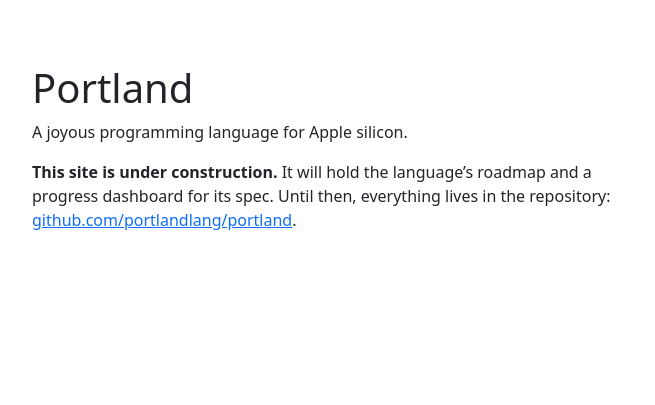
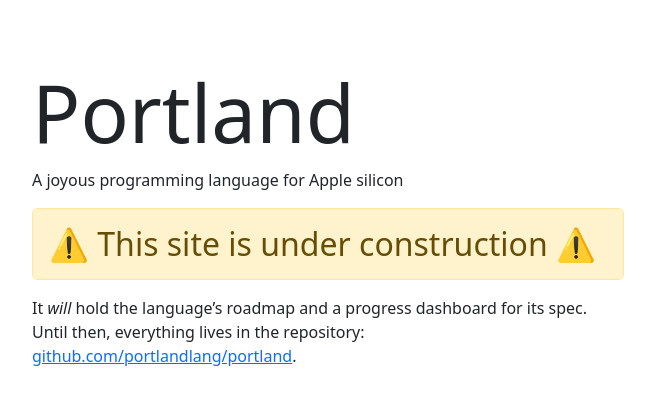
Before and after one commit to portlandlang/portlandlang.com, a Jekyll site: the page built from index.md, in a window 1280 px wide. Shown: the top 405 px of the page, without its empty margins (312-967 px from the left). Built offline with Jekyll 4.4.1, drawn with Linux system fonts in a browser that asks for light colours.

```diff
--- a/assets/css/main.css
+++ b/assets/css/main.css
@@ -1,5 +1,7 @@
-/* The site's own styles, on top of the vendored Bootstrap. Plain CSS: no
-   preprocessor, served exactly as written. */
+/*
+The site's own styles, on top of the vendored Bootstrap.
+Plain CSS: no preprocessor, served exactly as written.
+*/
 
 main {
   margin: 4rem auto;
--- a/index.md
+++ b/index.md
@@ -4,7 +4,13 @@ title: "Portland"
 ---
 
 # Portland
+{: .display-1}
 
-A joyous programming language for Apple silicon.
+A joyous programming language for Apple silicon
 
-**This site is under construction.** It will hold the language's roadmap and a progress dashboard for its spec. Until then, everything lives in the repository: [github.com/portlandlang/portland](https://github.com/portlandlang/portland).
+## ⚠️ This site is under construction ⚠️
+{: .alert.alert-warning.fw-light}
+
+It _will_ hold the language's roadmap and a progress dashboard for its spec.
+Until then, everything lives in the repository:
+[github.com/portlandlang/portland](https://github.com/portlandlang/portland).
```
